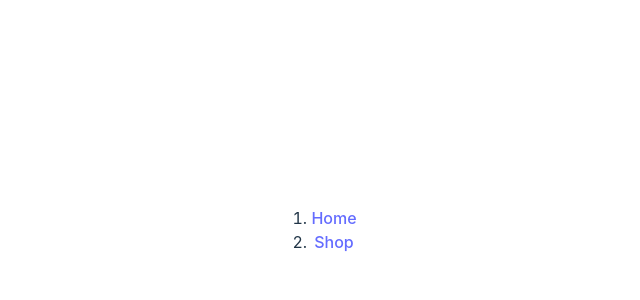
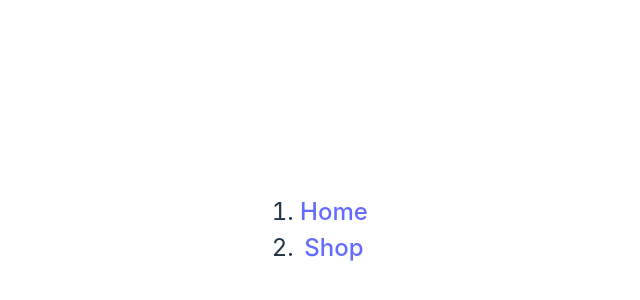
Before and after one commit to CameronTheDeveloper/shopping-app, a React (Vite) app: page / in a window 1280 px wide. Shown: the part 170-470 px from the top of the page, without its empty margins (326-966 px from the left). Built offline with nearby package versions, Linux system fonts and the light colour scheme.

Commit message:
Increase font size of nav link

```diff
--- a/src/Components/PageNav/PageNav.jsx
+++ b/src/Components/PageNav/PageNav.jsx
@@ -4,7 +4,7 @@ import styles from "./PageNav.module.css";
 function PageNav() {
 
     return (
-        <nav className="pageNav">
+        <nav className={styles.pageNav}>
             <ol>
                 <li>
                     <Link to="homepage/">Home</Link>
--- a/src/Components/PageNav/PageNav.module.css
+++ b/src/Components/PageNav/PageNav.module.css
@@ -0,0 +1,3 @@
+.pageNav {
+    font-size: 1.5rem;
+}
```
